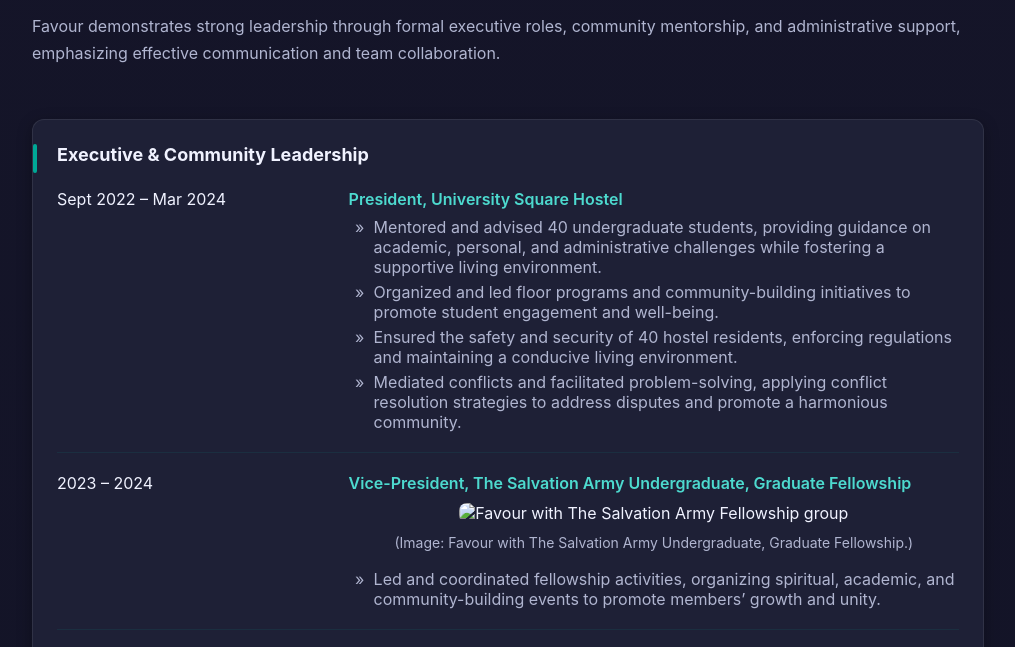
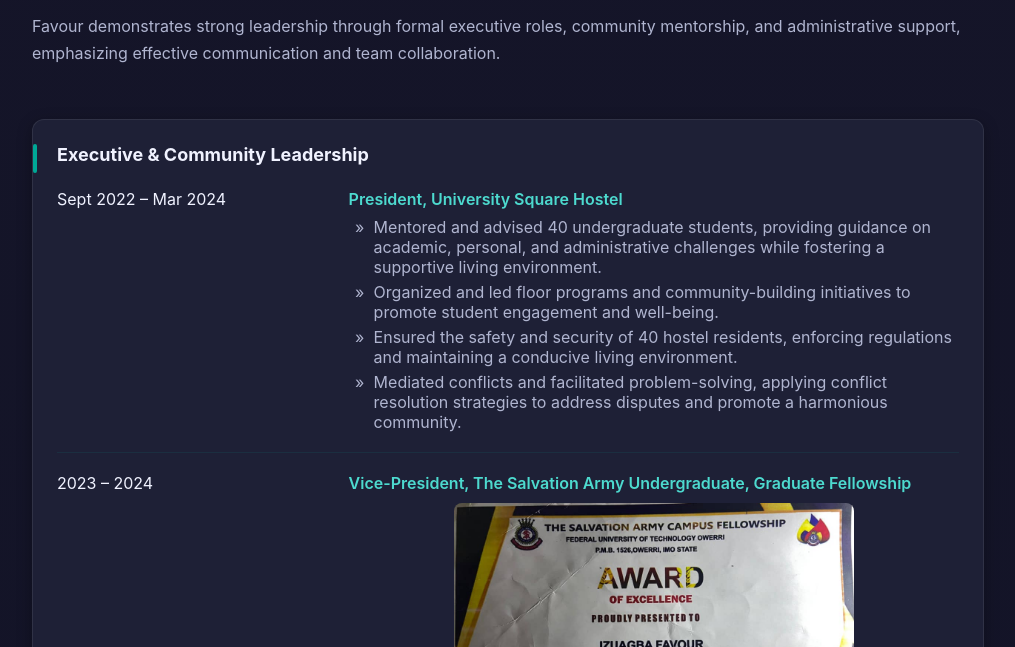
Before and after one commit to EMMANUEL-IKECHI/academic-portolio, a plain HTML site: page leadership.html in a window 1280 px wide. Shown: the part 290-937 px from the top of the page, without its empty margins (132-1147 px from the left). Drawn offline with Linux system fonts and the light colour scheme.

Commit message:
Fixed image

```diff
--- a/leadership.html
+++ b/leadership.html
@@ -59,7 +59,7 @@
             <div>
                 <h4>Vice-President, The Salvation Army Undergraduate, Graduate Fellowship</h4>
                 <div style="margin-top: 10px; margin-bottom: 10px; text-align: center;">
-                  <img src="assets/images/Certificates/salvation army.jpeg army.jpeg" alt="Favour with The Salvation Army Fellowship group" style="width: 100%; max-width: 400px; height: auto; border-radius: 8px;" />
+                  <img src="assets/images/Certificates/salvation army.jpeg" alt="Favour with The Salvation Army Fellowship group" style="width: 100%; max-width: 400px; height: auto; border-radius: 8px;" />
                   <p class="muted" style="margin-top: 8px; font-size: 14px;">(Image: Favour with The Salvation Army Undergraduate, Graduate Fellowship.)</p>
                 </div>
                 <ul>
```
